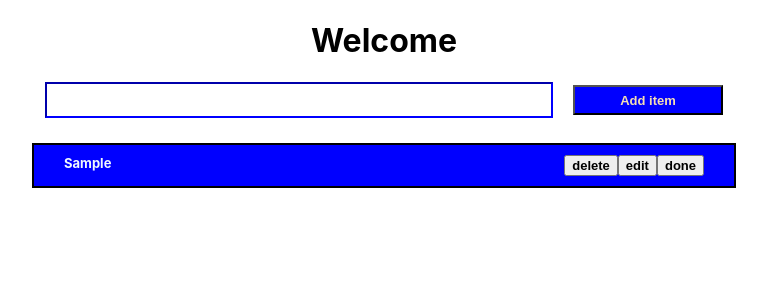
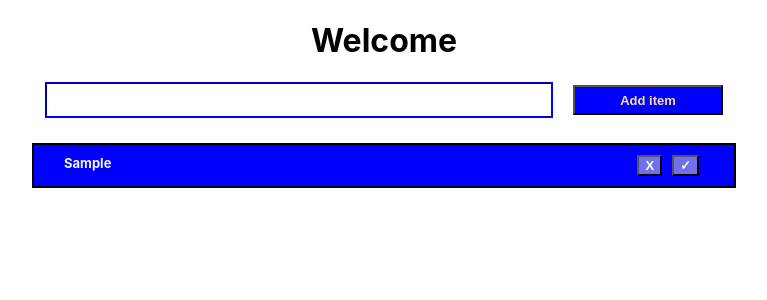
Before and after one commit to cmgpguerrracarlos/listtodo, a React (Create React App) app: page / in a window 1280 px wide. Both pictures are taken after typing "Sample" into the empty fields and a click on the button "Add item". Shown: the top 300 px of the page, without its empty margins (256-1023 px from the left). Built offline with nearby package versions, Linux system fonts and the light colour scheme.

Commit message:
fix some stetic aspects first part finished

```diff
--- a/public/index.html
+++ b/public/index.html
@@ -24,7 +24,7 @@
       work correctly both with client-side routing and a non-root public URL.
       Learn how to configure a non-root public URL by running `npm run build`.
     -->
-    <title>React App</title>
+    <title>My todo app</title>
   </head>
   <body>
     <noscript>You need to enable JavaScript to run this app.</noscript>
--- a/src/App.css
+++ b/src/App.css
@@ -1,5 +1,6 @@
 .App {
   text-align: center;
+
 }
 
 .App-logo {
--- a/src/components/Card.js
+++ b/src/components/Card.js
@@ -5,8 +5,10 @@ import './Card.css'
 
 export default class Card extends Component {
     state = {
-        data:[]
+        data:[],
+        obj:{id:0,name:""}
     }
+
 
     onSubmit = (id,val)=>{
         console.log(val)
@@ -25,11 +27,12 @@ export default class Card extends Component {
 
     }
 
+
     render() {
         return(
             <>
             <h1>Welcome</h1>
-            <Form onSub={this.onSubmit}/>
+            <Form onSub={this.onSubmit} obj={this.state.obj}/>
             <Items data={this.state.data} onDelete={this.onDelete}/>
             </>
 
--- a/src/components/Form.js
+++ b/src/components/Form.js
@@ -21,7 +21,6 @@ export default class Form extends Component {
         e.preventDefault();
         this.props.onSub(this.state.id,this.state.value);
         this.setState({
-
             value:""
         });
     }
--- a/src/components/Item.js
+++ b/src/components/Item.js
@@ -11,10 +11,7 @@ export default class Item extends Component {
         this.props.onDelete(this.props.id);
         console.log("Se borra el elemento");
     }
-    onEdit = (e)=>{
-        e.preventDefault();
-        console.log("Se se edita");
-    }
+
     onCheck = (e)=>{
         e.preventDefault();
         this.setState({done:!this.state.done});
@@ -28,9 +25,8 @@ export default class Item extends Component {
                     {this.props.name}
                 </div>
                 <div className="button">
-                    <button onClick={this.onDeleteHand}>delete</button>
-                    <button onClick={this.onEdit}>edit</button>
-                    <button onClick={this.onCheck}>done</button>
+                    <button className="btn" onClick={this.onDeleteHand}>X</button>
+                    <button className="btn" onClick={this.onCheck}>✓</button>
                 </div>
             </div>
         )
--- a/src/components/item.css
+++ b/src/components/item.css
@@ -53,3 +53,9 @@ button{
     text-decoration: line-through;
     opacity: 0.5;
 }
+
+.btn{
+    margin: 0px 5px;
+    background-color: rgb(112, 112, 236);
+    color:white;
+}
```
Also changed, not shown: src/components/Card.css (line endings or trailing spaces).
